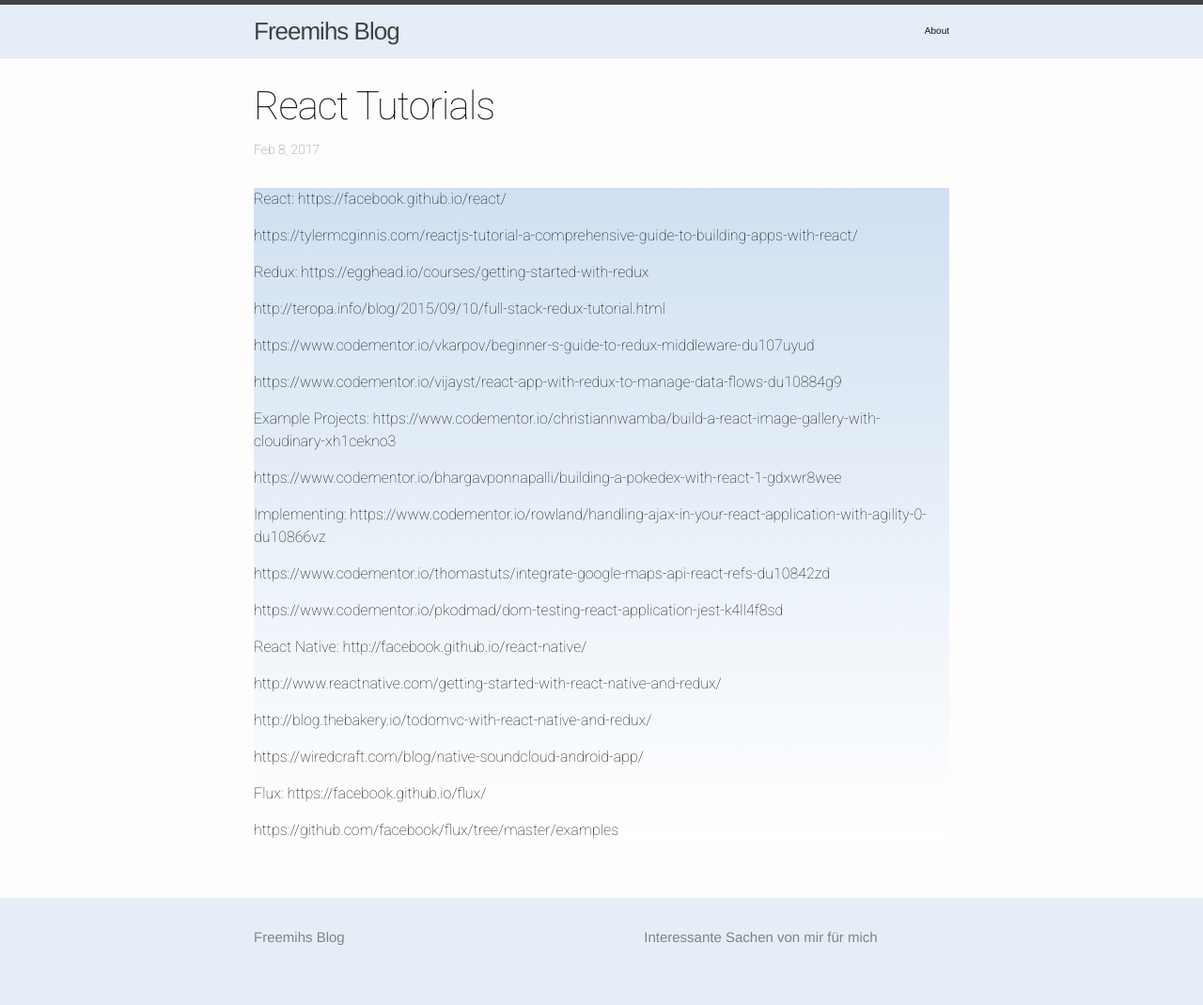
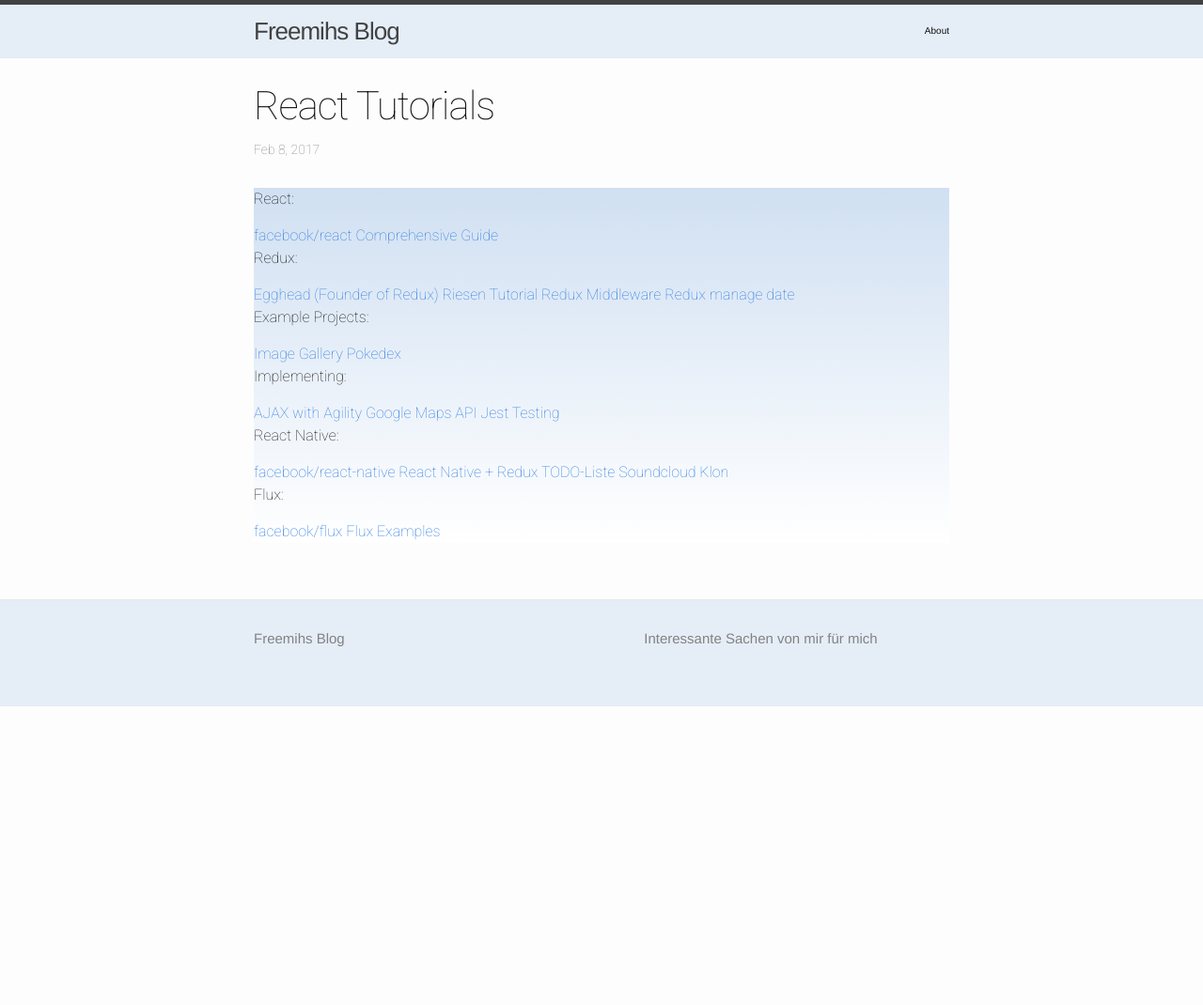
Before and after one commit to freemih/freemih.github.io, a Jekyll site: the page built from _posts/2017-02-08-React_Tutorials.markdown, in a window 1280 px wide. Shown: the whole page at 94% size. Built offline with Jekyll 4.4.1, drawn with Linux system fonts in a browser that asks for light colours; after the commit the page ends 900 px from its top, so only the background shows below that.

Commit message:
Update 2017-02-08-React_Tutorials.markdown

```diff
--- a/_posts/2017-02-08-React_Tutorials.markdown
+++ b/_posts/2017-02-08-React_Tutorials.markdown
@@ -4,47 +4,60 @@ title:  "React Tutorials"
 date:   2017-02-08 11:05:36 -0500
 ---
 
-React:
-https://facebook.github.io/react/
+<p>React:</p>
+<div>
+<a href='https://facebook.github.io/react/'>facebook/react</a>
 
-https://tylermcginnis.com/reactjs-tutorial-a-comprehensive-guide-to-building-apps-with-react/
+<a href='https://tylermcginnis.com/reactjs-tutorial-a-comprehensive-guide-to-building-apps-with-react/'>Comprehensive Guide</a>
 
+</div>
 
-Redux:
-https://egghead.io/courses/getting-started-with-redux
+<p>Redux:</p>
+<div>
+  <a href='https://egghead.io/courses/getting-started-with-redux'>Egghead (Founder of Redux)</a>
 
-http://teropa.info/blog/2015/09/10/full-stack-redux-tutorial.html
+  <a href='http://teropa.info/blog/2015/09/10/full-stack-redux-tutorial.html'>Riesen Tutorial</a>
 
-https://www.codementor.io/vkarpov/beginner-s-guide-to-redux-middleware-du107uyud
+  <a href='https://www.codementor.io/vkarpov/beginner-s-guide-to-redux-middleware-du107uyud'>Redux Middleware</a>
 
-https://www.codementor.io/vijayst/react-app-with-redux-to-manage-data-flows-du10884g9
+  <a href='https://www.codementor.io/vijayst/react-app-with-redux-to-manage-data-flows-du10884g9'>Redux manage date</a>
 
+</div>
 
-Example Projects:
-https://www.codementor.io/christiannwamba/build-a-react-image-gallery-with-cloudinary-xh1cekno3
+<p>Example Projects:</p>
+<div>
+  <a href='https://www.codementor.io/christiannwamba/build-a-react-image-gallery-with-cloudinary-xh1cekno3'>Image Gallery</a>
 
-https://www.codementor.io/bhargavponnapalli/building-a-pokedex-with-react-1-gdxwr8wee
+  <a href='https://www.codementor.io/bhargavponnapalli/building-a-pokedex-with-react-1-gdxwr8wee'>Pokedex</a>
 
+</div>
 
-Implementing:
-https://www.codementor.io/rowland/handling-ajax-in-your-react-application-with-agility-0-du10866vz
+<p>Implementing:</p>
+<div>
+  <a href='https://www.codementor.io/rowland/handling-ajax-in-your-react-application-with-agility-0-du10866vz'>AJAX with Agility</a>
 
-https://www.codementor.io/thomastuts/integrate-google-maps-api-react-refs-du10842zd
+  <a href='https://www.codementor.io/thomastuts/integrate-google-maps-api-react-refs-du10842zd'>Google Maps API</a>
 
-https://www.codementor.io/pkodmad/dom-testing-react-application-jest-k4ll4f8sd
+  <a href='https://www.codementor.io/pkodmad/dom-testing-react-application-jest-k4ll4f8sd'>Jest Testing</a>
 
+</div>
 
-React Native:
-http://facebook.github.io/react-native/
+<p>React Native:</p>
+<div>
+  <a href='http://facebook.github.io/react-native/'>facebook/react-native</a>
 
-http://www.reactnative.com/getting-started-with-react-native-and-redux/
+  <a href='http://www.reactnative.com/getting-started-with-react-native-and-redux/'>React Native + Redux</a>
 
-http://blog.thebakery.io/todomvc-with-react-native-and-redux/
+  <a href='http://blog.thebakery.io/todomvc-with-react-native-and-redux/'>TODO-Liste</a>
 
-https://wiredcraft.com/blog/native-soundcloud-android-app/
+  <a href='https://wiredcraft.com/blog/native-soundcloud-android-app/'>Soundcloud Klon</a>
 
+</div>
 
-Flux:
-https://facebook.github.io/flux/
+<p>Flux:</p>
+<div>
+  <a href='https://facebook.github.io/flux/'>facebook/flux</a>
 
-https://github.com/facebook/flux/tree/master/examples
+  <a href='https://github.com/facebook/flux/tree/master/examples'>Flux Examples</a>
+
+</div>
```
